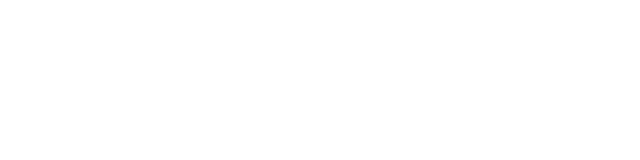
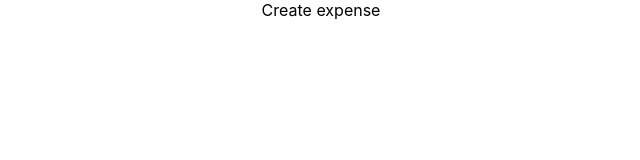
Before and after one commit to katerynapidhorna/expenses-app, a React (Create React App) app: page /create-expense in a window 1280 px wide. Shown: the top 160 px of the page, without its empty margins (319-959 px from the left). Built offline with nearby package versions, Linux system fonts and the light colour scheme.

Commit message:
add create-expense route

```diff
--- a/src/App.js
+++ b/src/App.js
@@ -2,12 +2,14 @@
 import "./App.css";
 import { Route, Switch } from "react-router-dom";
 import Expenses from "./pages/Expenses";
+import CreateExpense from "./pages/CreateExpense";
 
 function App() {
   return (
     <div className="App">
       <Switch>
         <Route path="/expenses" component={Expenses} />
+        <Route path="/create-expense" component={CreateExpense} />
       </Switch>
     </div>
   );
--- /dev/null
+++ b/src/pages/CreateExpense.js
@@ -0,0 +1,5 @@
+import React from "react";
+console.log(localStorage.getItem("data"));
+export default function CreateExpense() {
+  return <div>Create expense</div>;
+}
```
